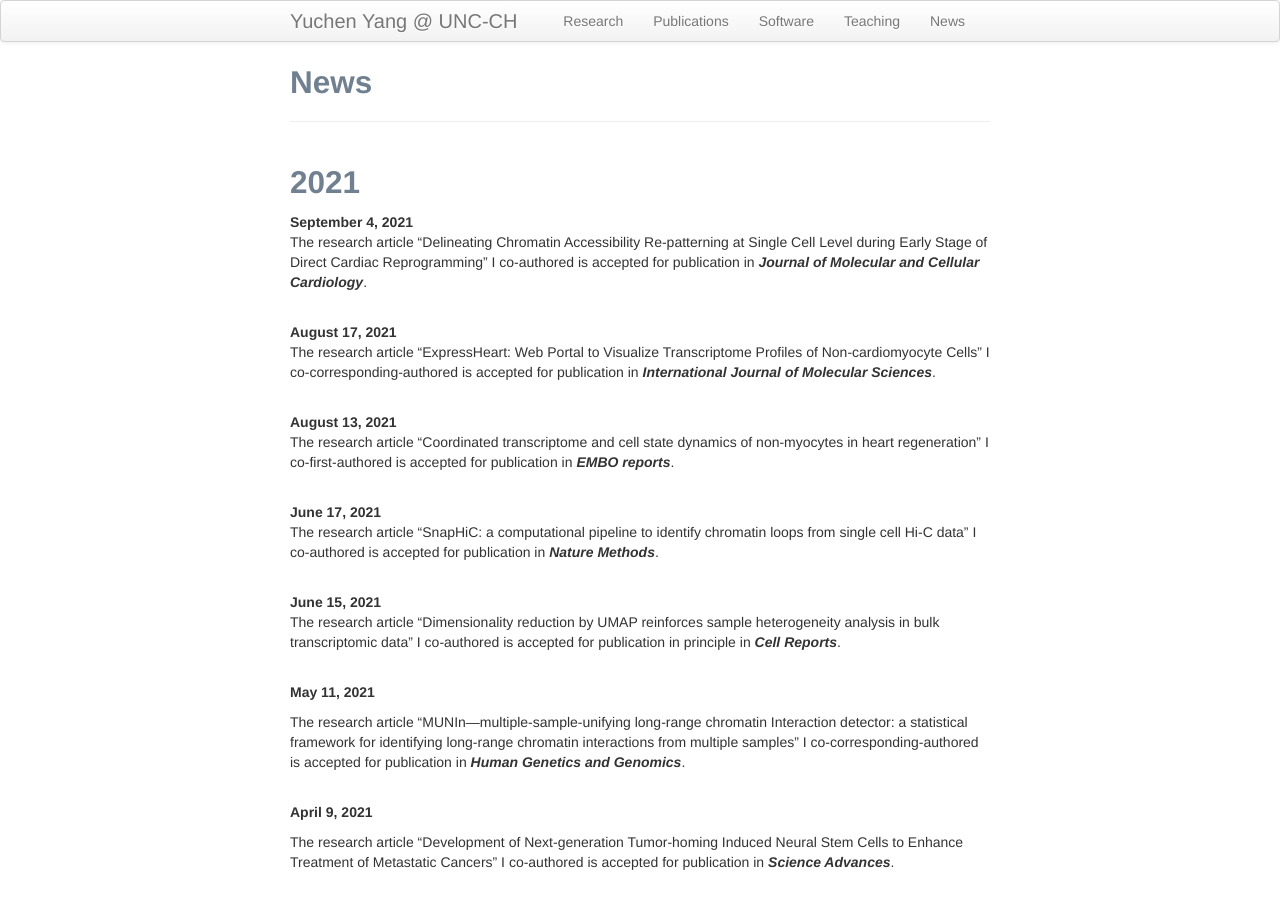
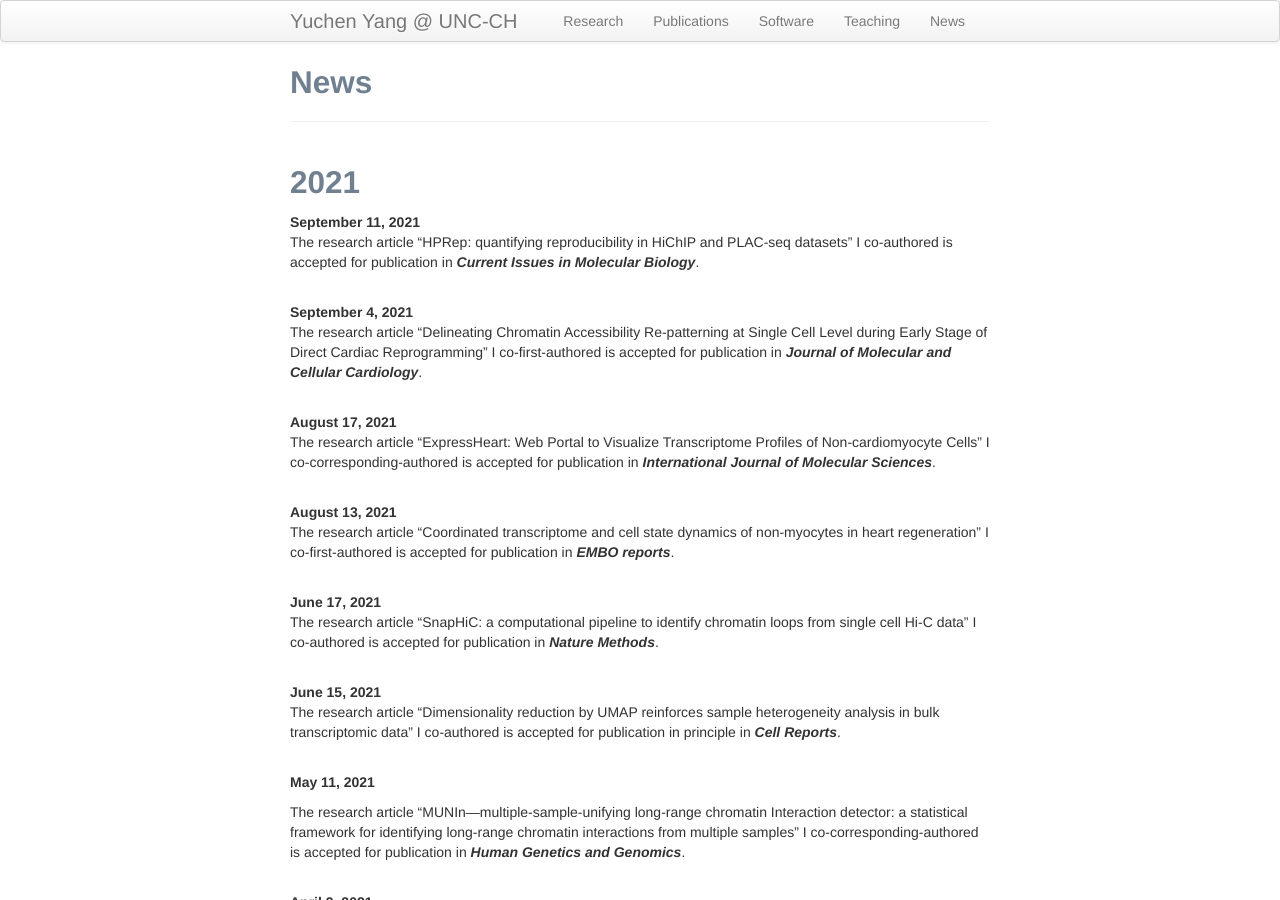
Before and after one commit to yycunc/yycunc.github.io, a Jekyll site: the page built from pages/News.md, in a window 1280 px wide and 900 px high. Built offline with Jekyll 4.4.1, drawn with Linux system fonts in a browser that asks for light colours.

Commit message:
Update News.md

```diff
--- a/pages/News.md
+++ b/pages/News.md
@@ -4,8 +4,12 @@ title: News
 ---
 
 ## 2021
+<b>September 11, 2021</b><br/>
+The research article "HPRep: quantifying reproducibility in HiChIP and PLAC-seq datasets" I co-authored is accepted for publication in ***Current Issues in Molecular Biology***.<br/>
+<br/>
+
 <b>September 4, 2021</b><br/>
-The research article "Delineating Chromatin Accessibility Re-patterning at Single Cell Level during Early Stage of Direct Cardiac Reprogramming" I co-authored is accepted for publication in ***Journal of Molecular and Cellular Cardiology***.<br/>
+The research article "Delineating Chromatin Accessibility Re-patterning at Single Cell Level during Early Stage of Direct Cardiac Reprogramming" I co-first-authored is accepted for publication in ***Journal of Molecular and Cellular Cardiology***.<br/>
 <br/>
 
 <b>August 17, 2021</b><br/>
```
